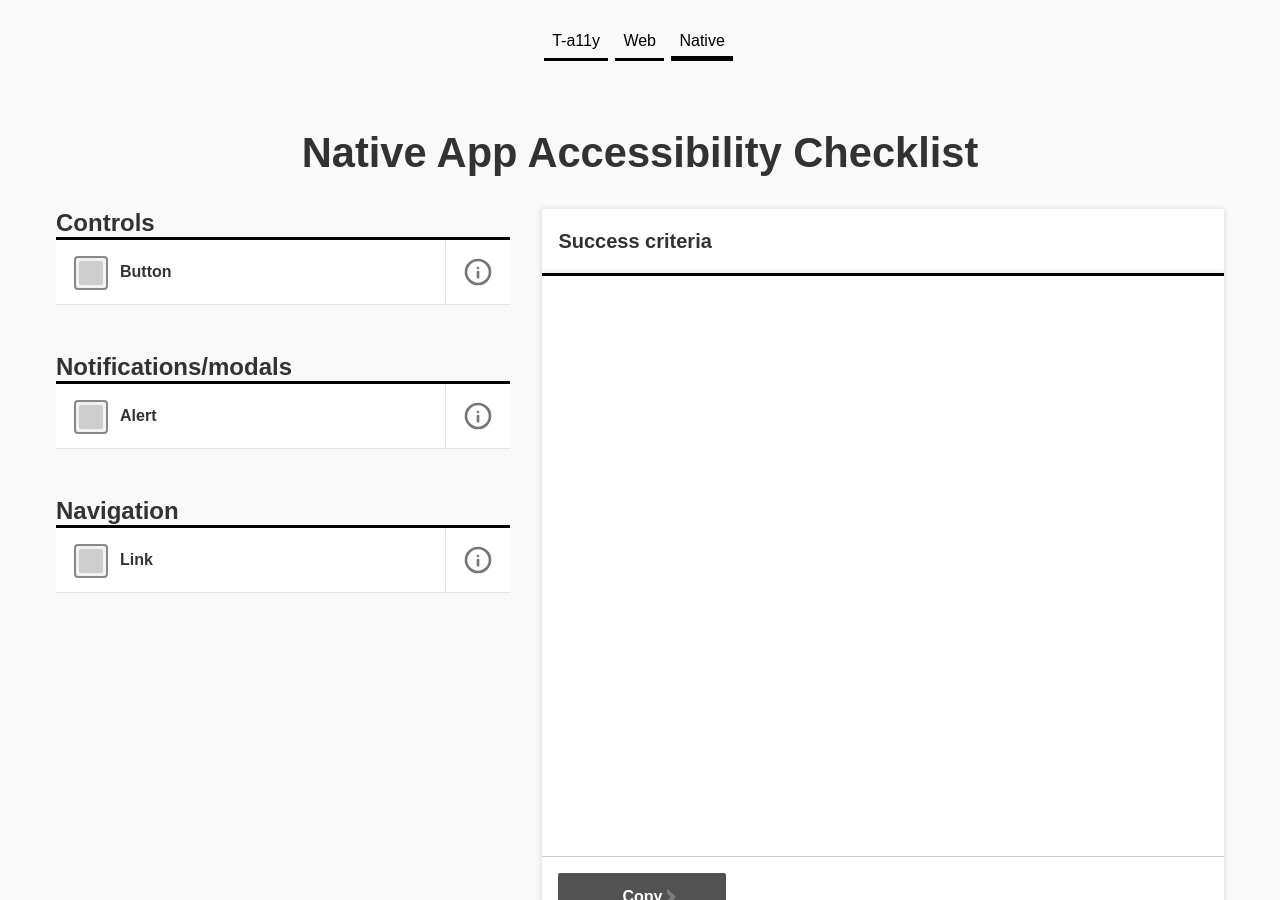
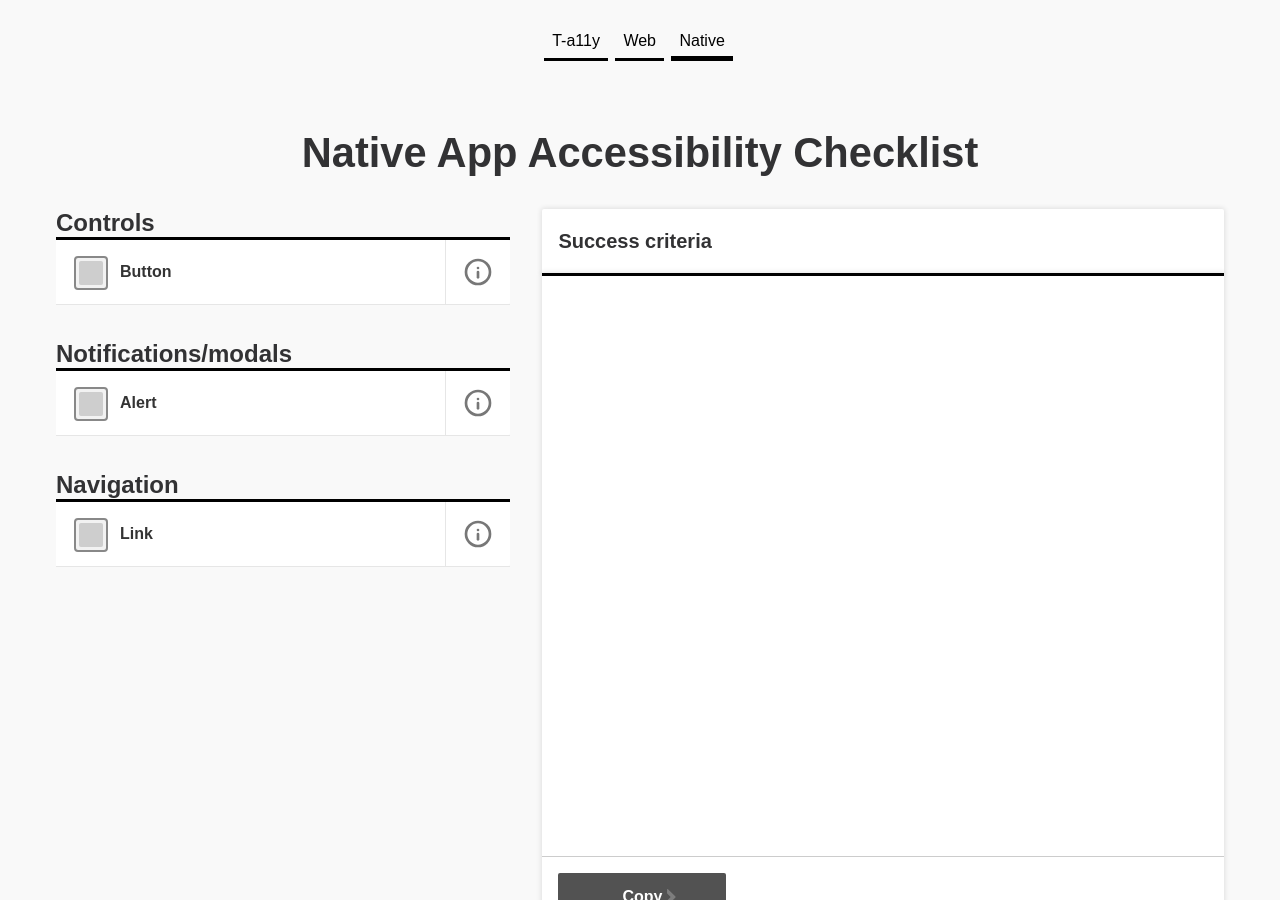
Before and after one commit to charlietriplett/OpenA11yEngineer, a Jekyll site: the page built from native.md, in a window 1280 px wide and 900 px high. Built offline with Jekyll 4.4.1, drawn with Linux system fonts in a browser that asks for light colours.

Commit message:
Minor style updates

```diff
--- a/_sass/modules/_checklist.scss
+++ b/_sass/modules/_checklist.scss
@@ -12,7 +12,7 @@
     position: relative;
   }
   .criteria-container {
-    margin-bottom: 3rem;
+    margin-bottom: calc(2rem + 3px);
   }
 
   .textarea-container {
@@ -92,6 +92,4 @@ label[for="criteria-area"] {
   padding: 1rem;
   border-top: 1px solid $color-border-gray;
   background: #fff;
-  margin-bottom: 3rem;
-
 }
--- a/_sass/modules/_forms.scss
+++ b/_sass/modules/_forms.scss
@@ -22,13 +22,16 @@ fieldset {
   border: none;
   display: block;
   padding: 0;
-  margin: 0 0 3rem 0;
+  margin: 0 0 calc(2rem + 3px) 0;
 }
 
 legend {
   font-weight: bold;
+  display: block;
+  margin: 0 0 1rem 0;
+  width: 100%;
   font-size: 1.25rem;
-  padding: 1rem 0 1rem 0;
+
 }
 
 textarea,
@@ -75,7 +78,6 @@ input[type=radio] {
   + label {
     display: block;
     width: 100%;
-    border-radius: 2px;
     background: #fff;
     padding: 1.5rem 2rem 1.5rem 4rem;
     margin: 0;
```
